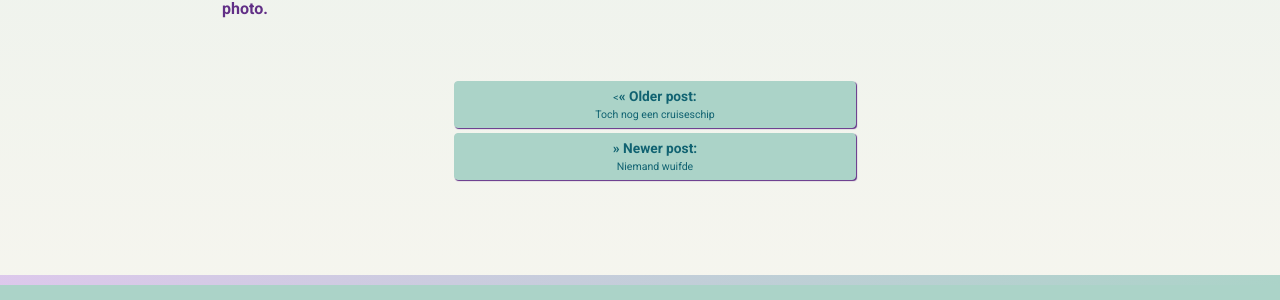
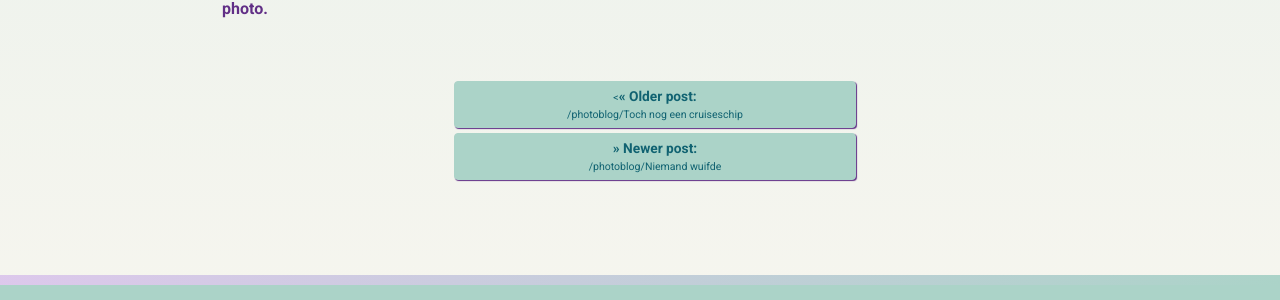
Before and after one commit to hansvanoverbeek/photoblog, a Jekyll site: the page built from _posts/2016-01-12-beetjekleur.md, in a window 1280 px wide. Shown: the part 934-1234 px from the top of the page. Built offline with Jekyll 4.4.1, drawn with Linux system fonts in a browser that asks for light colours; Markdown is read by kramdown in place of the engine named in the settings.

Commit message:
links naar post aangepast

```diff
--- a/_layouts/post.html
+++ b/_layouts/post.html
@@ -9,9 +9,9 @@ layout: default
   {{content}}
 
 <ul class="bottom-post-nav">
-  {% if page.previous%}<li class="previous bottom-nav-post"><a href="{{ site.baseurl }}/{{page.previous.url}}"><<span>&laquo;&nbsp;Older post:</span><br>{{page.previous.title}}</a></li>{% endif %}
+  {% if page.previous%}<li class="previous bottom-nav-post"><a href="{{ site.baseurl }}/{{page.previous.url}}"><<span>&laquo;&nbsp;Older post:</span><br>{{ site.baseurl }}/{{page.previous.title}}</a></li>{% endif %}
 
-  {% if page.next%}<li class="next bottom-nav-post"><a href="{{ site.baseurl }}/{{page.next.url}}"><span>&raquo;&nbsp;Newer post:</span><br>{{page.next.title}}</a></li>{% endif %}
+  {% if page.next%}<li class="next bottom-nav-post"><a href="{{ site.baseurl }}/{{page.next.url}}"><span>&raquo;&nbsp;Newer post:</span><br>{{ site.baseurl }}/{{page.next.title}}</a></li>{% endif %}
 </ul>
 
 </section>
```
